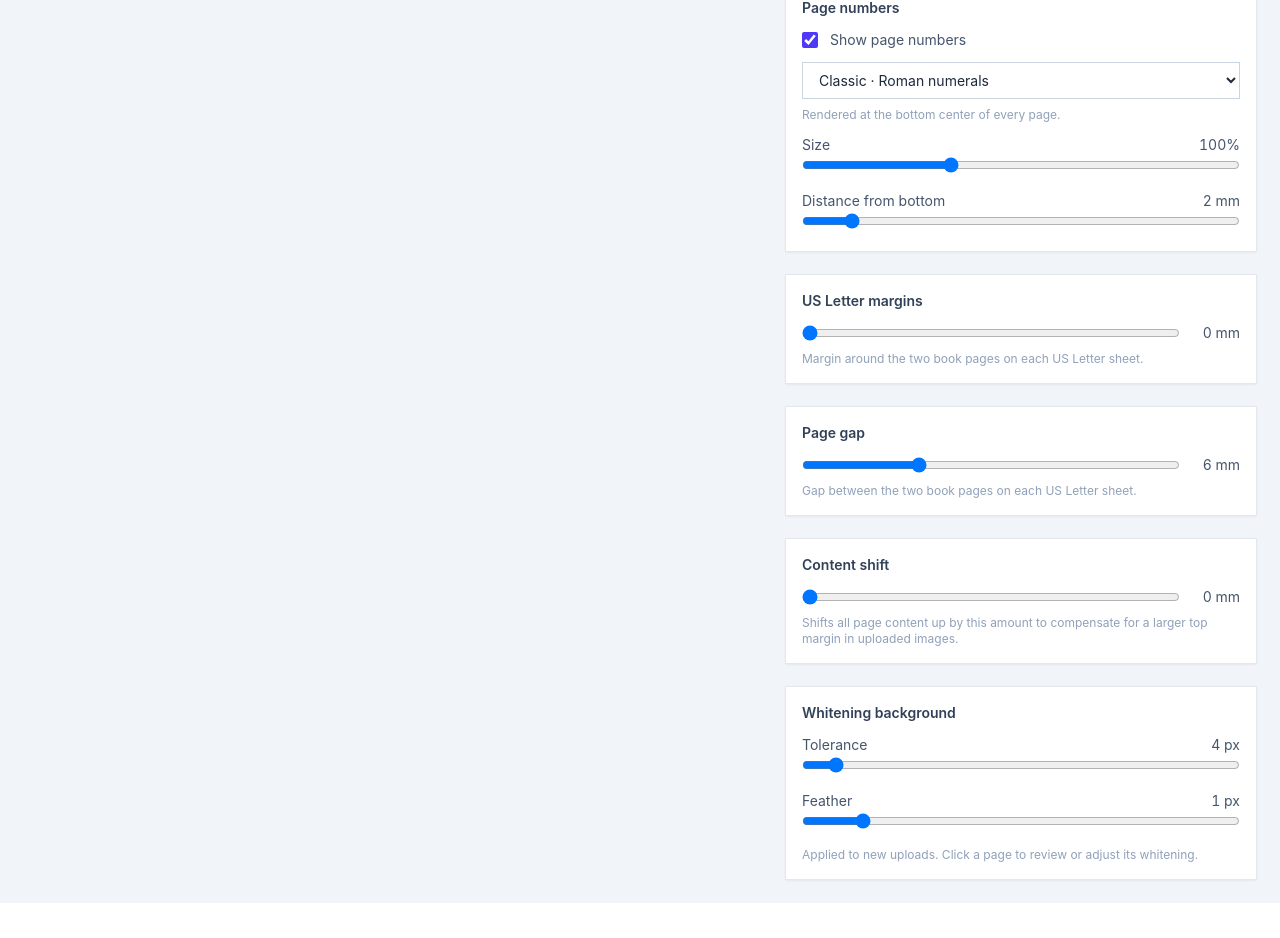
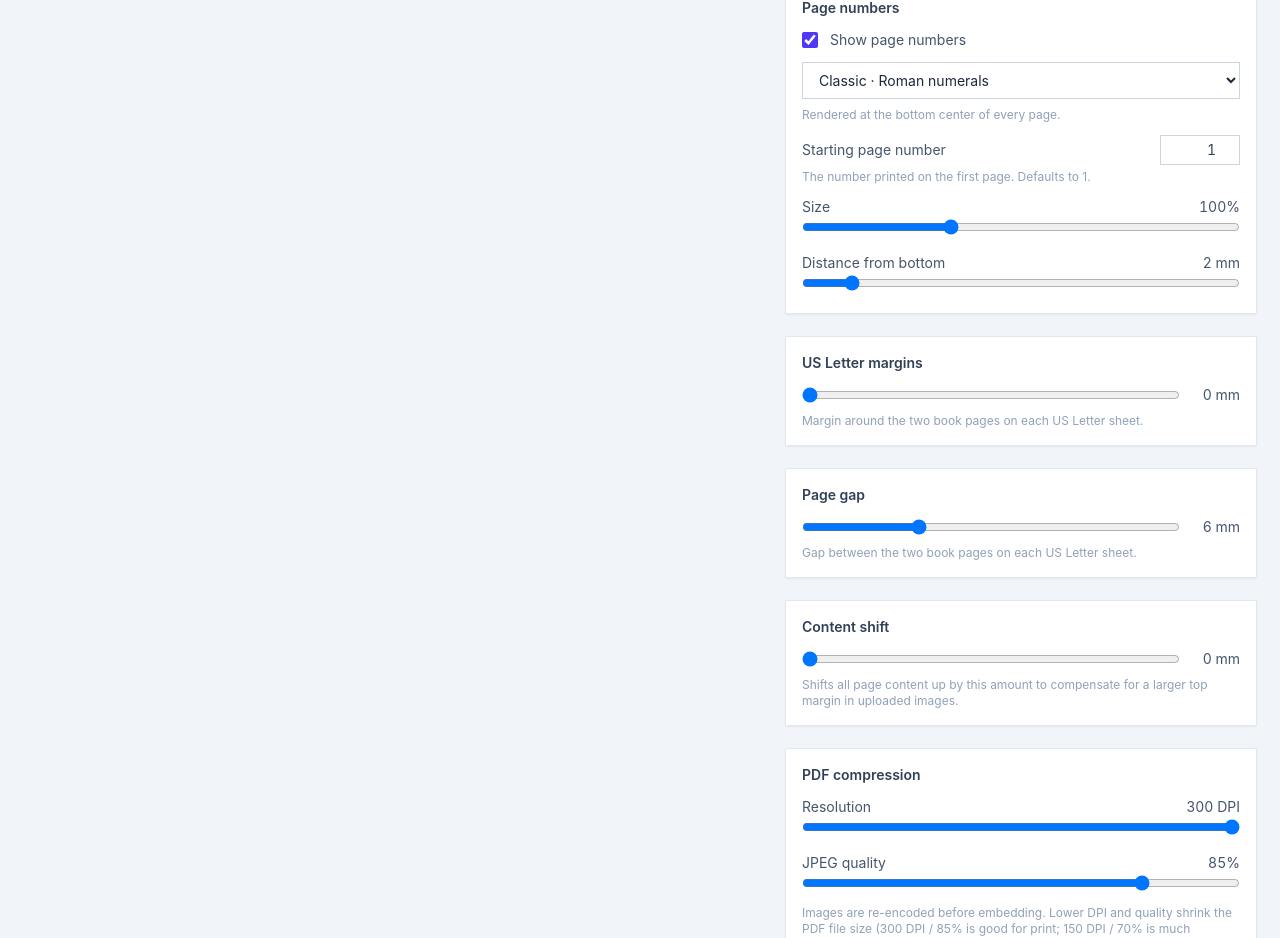
Before and after one commit to AntonLapshin/book, a React (Vite) app: page / in a window 1280 px wide. Shown: the part 278-1216 px from the top of the page. Before the commit the page ends 1181 px from the top, so only its background shows below. Built offline with nearby package versions, Linux system fonts and the light colour scheme.

Commit message:
Minor adjustments

```diff
--- a/src/EditPage.jsx
+++ b/src/EditPage.jsx
@@ -14,6 +14,7 @@ export default function EditPage() {
     numberStyle,
     numberSize,
     numberOffset,
+    startPageNumber,
     contentShift,
     layoutId,
     editPage,
@@ -34,7 +35,7 @@ export default function EditPage() {
   const [drag, setDrag] = useState(null)
 
   const layout = getLayout(layoutId)
-  const sheets = buildSheets(pages, layout)
+  const sheets = buildSheets(pages, layout, startPageNumber)
   const visibleSheets = sheets.filter((s) => s.slots.some((slot) => slot.page && !slot.page.blank))
 
   const selectedSheet = visibleSheets[sheetIndex] ?? null
--- a/src/MainPage.jsx
+++ b/src/MainPage.jsx
@@ -27,8 +27,14 @@ export default function MainPage() {
     setNumberSize,
     numberOffset,
     setNumberOffset,
+    startPageNumber,
+    setStartPageNumber,
     contentShift,
     setContentShift,
+    pdfDpi,
+    setPdfDpi,
+    pdfQuality,
+    setPdfQuality,
     dialogPage,
     setDialogPage,
     addFiles,
@@ -277,6 +283,22 @@ export default function MainPage() {
                 <div className="mt-3 space-y-3">
                   <div>
                     <div className="flex items-center justify-between text-sm">
+                      <span className="text-slate-600">Starting page number</span>
+                      <input
+                        type="number"
+                        min="1"
+                        step="1"
+                        value={startPageNumber}
+                        onChange={(e) => setStartPageNumber(Math.max(1, Number(e.target.value) || 1))}
+                        className="w-20 border border-slate-300 bg-white px-2 py-1 text-right text-sm tabular-nums text-slate-700"
+                      />
+                    </div>
+                    <p className="mt-1 text-xs text-slate-400">
+                      The number printed on the first page. Defaults to 1.
+                    </p>
+                  </div>
+                  <div>
+                    <div className="flex items-center justify-between text-sm">
                       <span className="text-slate-600">Size</span>
                       <span className="tabular-nums text-slate-600">{Math.round(numberSize * 100)}%</span>
                     </div>
@@ -369,6 +391,46 @@ export default function MainPage() {
           </section>
 
           <section className="bg-white p-4 shadow-sm ring-1 ring-slate-200">
+            <h2 className="mb-3 text-sm font-semibold text-slate-700">PDF compression</h2>
+            <div className="space-y-3">
+              <div>
+                <div className="flex items-center justify-between text-sm">
+                  <span className="text-slate-600">Resolution</span>
+                  <span className="tabular-nums text-slate-600">{pdfDpi} DPI</span>
+                </div>
+                <input
+                  type="range"
+                  min="72"
+                  max="300"
+                  step="1"
+                  value={pdfDpi}
+                  onChange={(e) => setPdfDpi(Number(e.target.value))}
+                  className="w-full"
+                />
+              </div>
+              <div>
+                <div className="flex items-center justify-between text-sm">
+                  <span className="text-slate-600">JPEG quality</span>
+                  <span className="tabular-nums text-slate-600">{Math.round(pdfQuality * 100)}%</span>
+                </div>
+                <input
+                  type="range"
+                  min="0.3"
+                  max="1"
+                  step="0.01"
+                  value={pdfQuality}
+                  onChange={(e) => setPdfQuality(Number(e.target.value))}
+                  className="w-full"
+                />
+              </div>
+            </div>
+            <p className="mt-2 text-xs text-slate-400">
+              Images are re-encoded before embedding. Lower DPI and quality shrink the PDF file size
+              (300 DPI / 85% is good for print; 150 DPI / 70% is much smaller).
+            </p>
+          </section>
+
+          <section className="bg-white p-4 shadow-sm ring-1 ring-slate-200">
             <h2 className="mb-3 text-sm font-semibold text-slate-700">Whitening background</h2>
             <div className="space-y-3">
               <div>
--- a/src/layout.js
+++ b/src/layout.js
@@ -13,9 +13,9 @@ function makeBlank(index) {
   }
 }
 
-export function buildSheets(pages, layout) {
+export function buildSheets(pages, layout, startPageNumber = 1) {
   const { signatureSize, sides } = layout.imposition
-  const numbered = pages.map((page, i) => ({ page, number: i + 1 }))
+  const numbered = pages.map((page, i) => ({ page, number: i + startPageNumber }))
   const padded = [...numbered]
   while (padded.length % signatureSize !== 0) {
     padded.push(makeBlank(padded.length))
--- a/src/pageNumberSvg.js
+++ b/src/pageNumberSvg.js
@@ -42,6 +42,6 @@ export function pageNumberSvg({ number, style, width = VB_W, height = VB_H, colo
   <text x="${cx}" y="${cy}" text-anchor="middle" dominant-baseline="central" font-family="${fontFamily}" font-size="${fontSize}" fill="${ink}">${escapeXml(text)}</text>
   <text x="${leftX}" y="${cy}" text-anchor="middle" dominant-baseline="central" font-size="${ornSize}" fill="${accent}">${ornament}</text>
   <text x="${rightX}" y="${cy}" text-anchor="middle" dominant-baseline="central" font-size="${ornSize}" fill="${accent}">${ornament}</text>
-  <line x1="${leftX + ornSize * 0.8}" y1="${ruleY}" x2="${rightX - ornSize * 0.8}" y2="${ruleY}" stroke="${accent}" stroke-width="1.2" stroke-opacity="0.55"/>
+${style === 'arabic' ? '' : `<line x1="${leftX + ornSize * 0.8}" y1="${ruleY}" x2="${rightX - ornSize * 0.8}" y2="${ruleY}" stroke="${accent}" stroke-width="1.2" stroke-opacity="0.55"/>`}
 </svg>`
 }
--- a/src/state.jsx
+++ b/src/state.jsx
@@ -11,6 +11,7 @@ export const DEFAULT_TOLERANCE = 4
 export const DEFAULT_FEATHER = 1
 export const DEFAULT_NUMBER_SIZE = 1
 export const DEFAULT_NUMBER_OFFSET = 2
+export const DEFAULT_START_PAGE_NUMBER = 1
 export const DEFAULT_CONTENT_SHIFT = 0
 export const DEFAULT_HELPER_TOP = 6
 export const DEFAULT_HELPER_LEFT = 6
@@ -18,6 +19,9 @@ export const DEFAULT_HELPER_BOTTOM = 6
 export const DEFAULT_HELPER_RIGHT = 6
 
 export const DEFAULT_EDIT = { x: 0, y: 0, scale: 1 }
+
+export const DEFAULT_PDF_DPI = 300
+export const DEFAULT_PDF_QUALITY = 0.85
 
 export const PROJECT_TYPE = 'book-maker-project'
 export const PROJECT_VERSION = 1
@@ -56,6 +60,35 @@ export function containedSize(naturalW, naturalH, slotW, slotH) {
   return { dw, dh, x: (slotW - dw) / 2, y: (slotH - dh) / 2 }
 }
 
+const MM_PER_INCH = 25.4
+
+function reencodeImage(img, widthMm, heightMm, dpi, quality) {
+  return new Promise((resolve, reject) => {
+    const targetW = Math.max(1, Math.round((widthMm / MM_PER_INCH) * dpi))
+    const targetH = Math.max(1, Math.round((heightMm / MM_PER_INCH) * dpi))
+    const scale = Math.min(1, targetW / img.naturalWidth, targetH / img.naturalHeight)
+    const outW = Math.max(1, Math.round(img.naturalWidth * scale))
+    const outH = Math.max(1, Math.round(img.naturalHeight * scale))
+    const canvas = document.createElement('canvas')
+    canvas.width = outW
+    canvas.height = outH
+    const ctx = canvas.getContext('2d')
+    ctx.drawImage(img, 0, 0, outW, outH)
+    canvas.toBlob(
+      (blob) => {
+        if (!blob) return reject(new Error('Failed to re-encode image'))
+        const url = URL.createObjectURL(blob)
+        const out = new Image()
+        out.onload = () => resolve(out)
+        out.onerror = () => reject(new Error('Failed to load re-encoded image'))
+        out.src = url
+      },
+      'image/jpeg',
+      quality,
+    )
+  })
+}
+
 export function BookProvider({ children }) {
   const [pages, setPages] = useState([])
   const [gap, setGap] = useState(6)
@@ -67,7 +100,10 @@ export function BookProvider({ children }) {
   const [numberStyle, setNumberStyle] = useState(() => getLayout('default').pageNumber.style)
   const [numberSize, setNumberSize] = useState(DEFAULT_NUMBER_SIZE)
   const [numberOffset, setNumberOffset] = useState(DEFAULT_NUMBER_OFFSET)
+  const [startPageNumber, setStartPageNumber] = useState(DEFAULT_START_PAGE_NUMBER)
   const [contentShift, setContentShift] = useState(DEFAULT_CONTENT_SHIFT)
+  const [pdfDpi, setPdfDpi] = useState(DEFAULT_PDF_DPI)
+  const [pdfQuality, setPdfQuality] = useState(DEFAULT_PDF_QUALITY)
   const [showHelperLines, setShowHelperLines] = useState(false)
   const [helperTop, setHelperTop] = useState(DEFAULT_HELPER_TOP)
   const [helperLeft, setHelperLeft] = useState(DEFAULT_HELPER_LEFT)
@@ -184,20 +220,22 @@ export function BookProvider({ children }) {
     const usableH = LETTER_H - margin * 2
     const halfW = (usableW - gap) / 2
 
-    const placeImage = (img, x, y, w, h, edit) => {
+    const placeImage = async (img, x, y, w, h, edit) => {
       const { dw, dh } = containedSize(img.naturalWidth, img.naturalHeight, w, h)
       const edit2 = { ...DEFAULT_EDIT, ...edit }
       const dw2 = dw * edit2.scale
       const dh2 = dh * edit2.scale
       const cx = x + (w - dw2) / 2 + edit2.x
       const cy = y + (h - dh2) / 2 + edit2.y - contentShift
-      doc.addImage(img, 'JPEG', cx, cy, dw2, dh2, undefined, 'FAST')
+      const encoded = await reencodeImage(img, dw2, dh2, pdfDpi, pdfQuality)
+      doc.addImage(encoded, 'JPEG', cx, cy, dw2, dh2, undefined, 'FAST')
+      URL.revokeObjectURL(encoded.src)
     }
 
-    const placePage = (slot, x, y, w, h) => {
+    const placePage = async (slot, x, y, w, h) => {
       const { page } = slot
       if (!page || page.blank) return
-      placeImage(imgMap.get(page.id), x, y, w, h, page.edit)
+      await placeImage(imgMap.get(page.id), x, y, w, h, page.edit)
     }
 
     const imagePages = pages.filter((p) => !p.blank)
@@ -227,15 +265,15 @@ export function BookProvider({ children }) {
     }
 
     const layout = getLayout(layoutId)
-    const sheets = buildSheets(pages, layout)
+    const sheets = buildSheets(pages, layout, startPageNumber)
     const visibleSheets = sheets.filter((s) => s.slots.some((slot) => slot.page && !slot.page.blank))
 
     let pageIndex = 0
     for (const sheet of visibleSheets) {
       if (pageIndex > 0) doc.addPage('letter', 'landscape')
       const [leftSlot, rightSlot] = sheet.slots
-      placePage(leftSlot, margin, margin, halfW, usableH)
-      placePage(rightSlot, margin + halfW + gap, margin, halfW, usableH)
+      await placePage(leftSlot, margin, margin, halfW, usableH)
+      await placePage(rightSlot, margin + halfW + gap, margin, halfW, usableH)
       if (showNumbers) {
         await placeNumber(leftSlot, margin, margin, halfW, usableH)
         await placeNumber(rightSlot, margin + halfW + gap, margin, halfW, usableH)
@@ -244,7 +282,7 @@ export function BookProvider({ children }) {
     }
 
     doc.save('book.pdf')
-  }, [pages, gap, margin, showNumbers, numberStyle, layoutId, numberSize, numberOffset, contentShift])
+  }, [pages, gap, margin, showNumbers, numberStyle, layoutId, numberSize, numberOffset, startPageNumber, contentShift, pdfDpi, pdfQuality])
 
   const saveProject = useCallback(async () => {
     const serializedPages = await Promise.all(
@@ -279,7 +317,10 @@ export function BookProvider({ children }) {
         numberStyle,
         numberSize,
         numberOffset,
+        startPageNumber,
         contentShift,
+        pdfDpi,
+        pdfQuality,
       },
       pages: serializedPages,
     }
@@ -302,7 +343,10 @@ export function BookProvider({ children }) {
     numberStyle,
     numberSize,
     numberOffset,
+    startPageNumber,
     contentShift,
+    pdfDpi,
+    pdfQuality,
   ])
 
   const loadProject = useCallback(
@@ -323,7 +367,10 @@ export function BookProvider({ children }) {
       setNumberStyle(s.numberStyle ?? getLayout('default').pageNumber.style)
       setNumberSize(s.numberSize ?? DEFAULT_NUMBER_SIZE)
       setNumberOffset(s.numberOffset ?? DEFAULT_NUMBER_OFFSET)
+      setStartPageNumber(s.startPageNumber ?? DEFAULT_START_PAGE_NUMBER)
       setContentShift(s.contentShift ?? DEFAULT_CONTENT_SHIFT)
+      setPdfDpi(s.pdfDpi ?? DEFAULT_PDF_DPI)
+      setPdfQuality(s.pdfQuality ?? DEFAULT_PDF_QUALITY)
 
       const loaded = (project.pages ?? []).map((p) => {
         if (p.blank) {
@@ -366,8 +413,14 @@ export function BookProvider({ children }) {
       setNumberSize,
       numberOffset,
       setNumberOffset,
+      startPageNumber,
+      setStartPageNumber,
       contentShift,
       setContentShift,
+      pdfDpi,
+      setPdfDpi,
+      pdfQuality,
+      setPdfQuality,
       showHelperLines,
       setShowHelperLines,
       helperTop,
@@ -403,8 +456,11 @@ export function BookProvider({ children }) {
       numberStyle,
       numberSize,
       numberOffset,
+      startPageNumber,
       contentShift,
       dialogPage,
+      pdfDpi,
+      pdfQuality,
       showHelperLines,
       helperTop,
       helperLeft,
```
